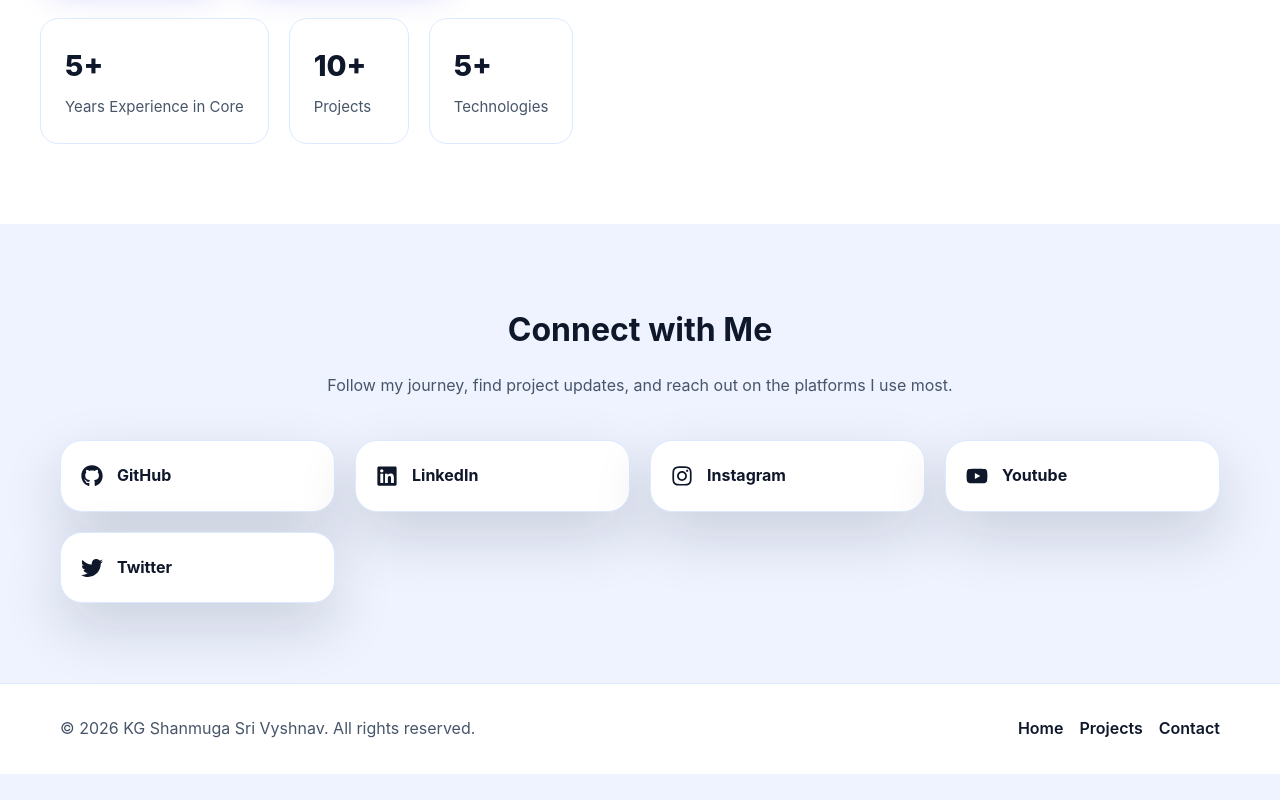
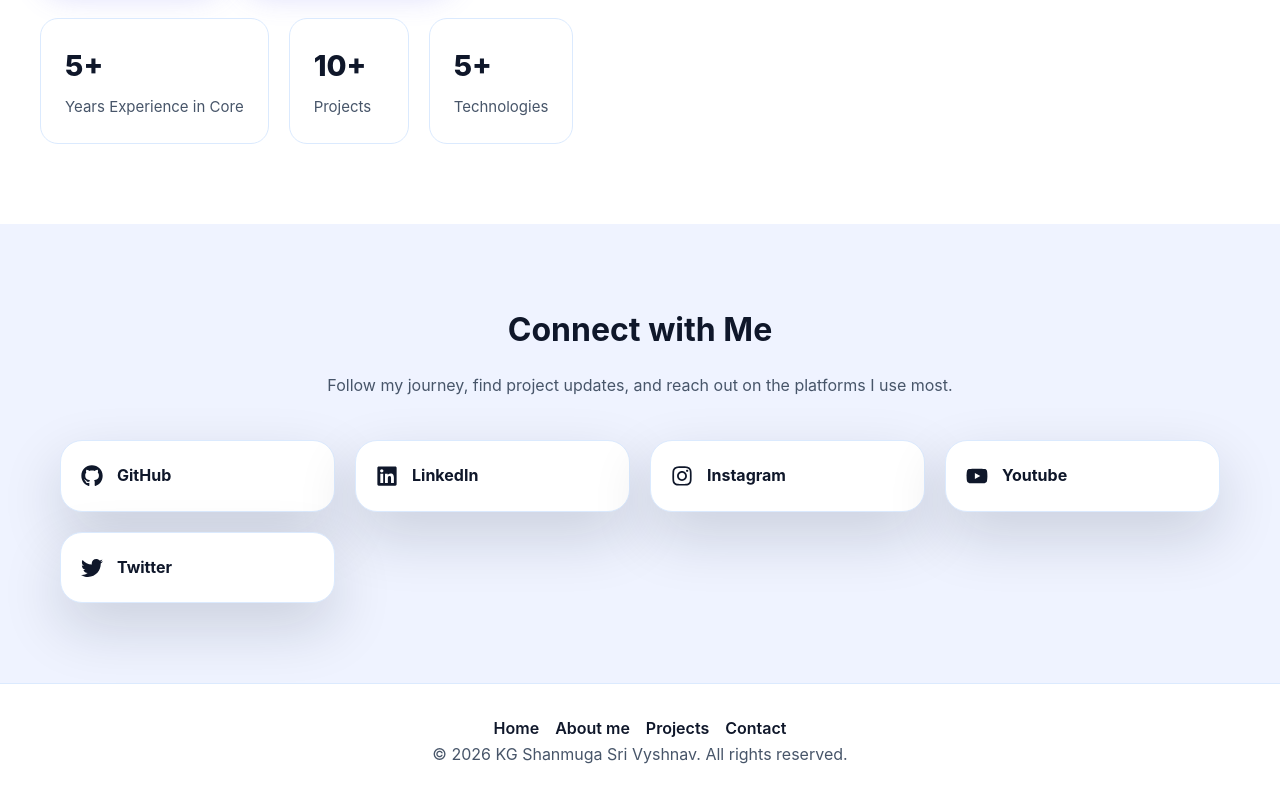
Before and after one commit to Shanmugasrivyshnav/Shanmuga-sri-vyshnav-Portfolio, a React (Create React App) app: page / in a window 1280 px wide. Shown: the part 737-1537 px from the top of the page. Before the commit the page ends 1511 px from the top, so only its background shows below. Built offline with nearby package versions, Linux system fonts and the light colour scheme.

Commit message:
add link to footer section to navigate routes

```diff
--- a/src/Components/Footer/StyledFooter.js
+++ b/src/Components/Footer/StyledFooter.js
@@ -13,7 +13,7 @@ export const FooterContent = styled.div`
   max-width: 1160px;
   margin: 0 auto;
   display: flex;
-  justify-content: space-between;
+  justify-content: center;
   align-items: center;
   gap: 20px;
   @media (max-width: 720px) {
@@ -25,6 +25,17 @@ export const FooterContent = styled.div`
 export const FooterText = styled.p`
   margin: 0;
   color: ${(props) => props.theme.colorTextMuted};
+`;
+
+export const FooterLinkContainer = styled.div`
+  display: flex;
+  align-items: center;
+  gap: 16px;
+  @media (max-width: 720px) {
+    justify-content: center;
+  }
+  justify-content: center;
+  flex-direction: column;
 `;
 
 export const FooterNav = styled.nav`
--- a/src/Components/Footer/footer.js
+++ b/src/Components/Footer/footer.js
@@ -2,6 +2,7 @@ import {
   FooterContainer,
   FooterContent,
   FooterText,
+  FooterLinkContainer,
   FooterNav,
   FooterLink,
 } from "./StyledFooter";
@@ -9,16 +10,19 @@ import {
 const Footer = () => {
   return (
     <FooterContainer>
+      <FooterLinkContainer>
+        <FooterNav>
+          <FooterLink href="/home">Home</FooterLink>
+          <FooterLink href="/about">About me </FooterLink>
+          <FooterLink href="/projects">Projects</FooterLink>
+          <FooterLink href="/contact">Contact</FooterLink>
+        </FooterNav>
+      </FooterLinkContainer>
       <FooterContent>
         <FooterText>
           © {new Date().getFullYear()} KG Shanmuga Sri Vyshnav. All rights
           reserved.
         </FooterText>
-        <FooterNav>
-          <FooterLink href="#home">Home</FooterLink>
-          <FooterLink href="#projects">Projects</FooterLink>
-          <FooterLink href="#contact">Contact</FooterLink>
-        </FooterNav>
       </FooterContent>
     </FooterContainer>
   );
```
